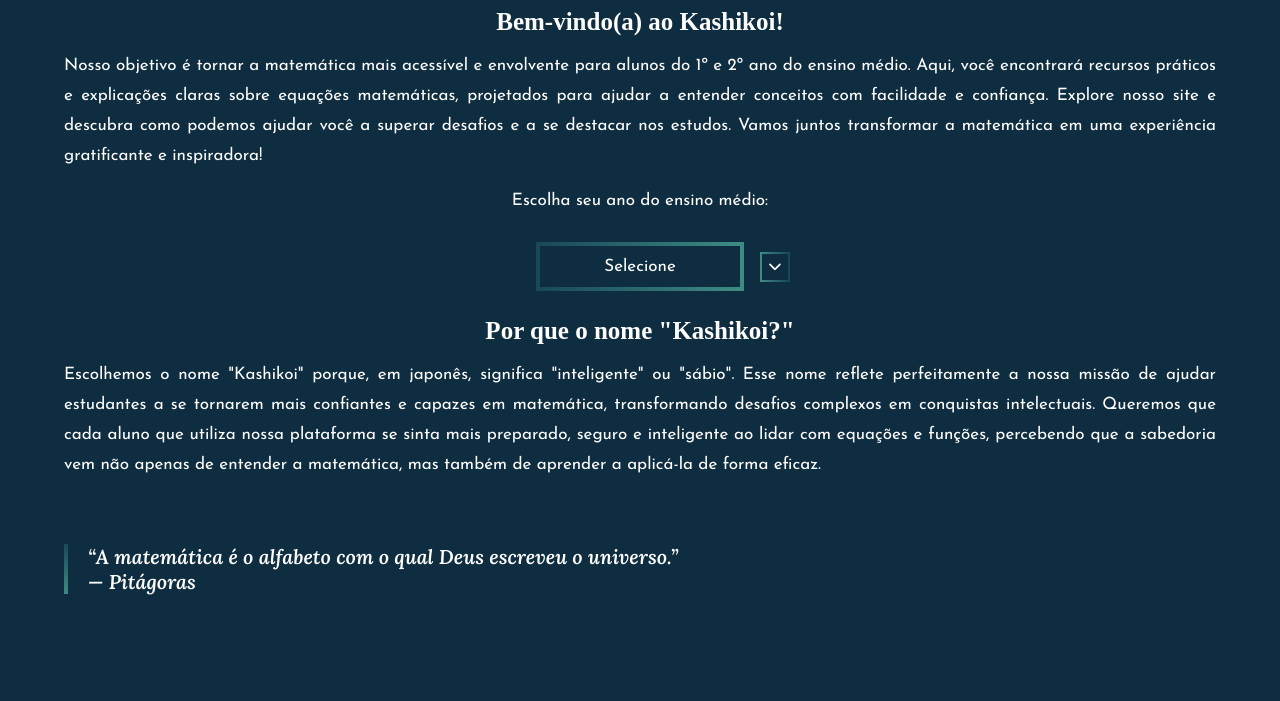
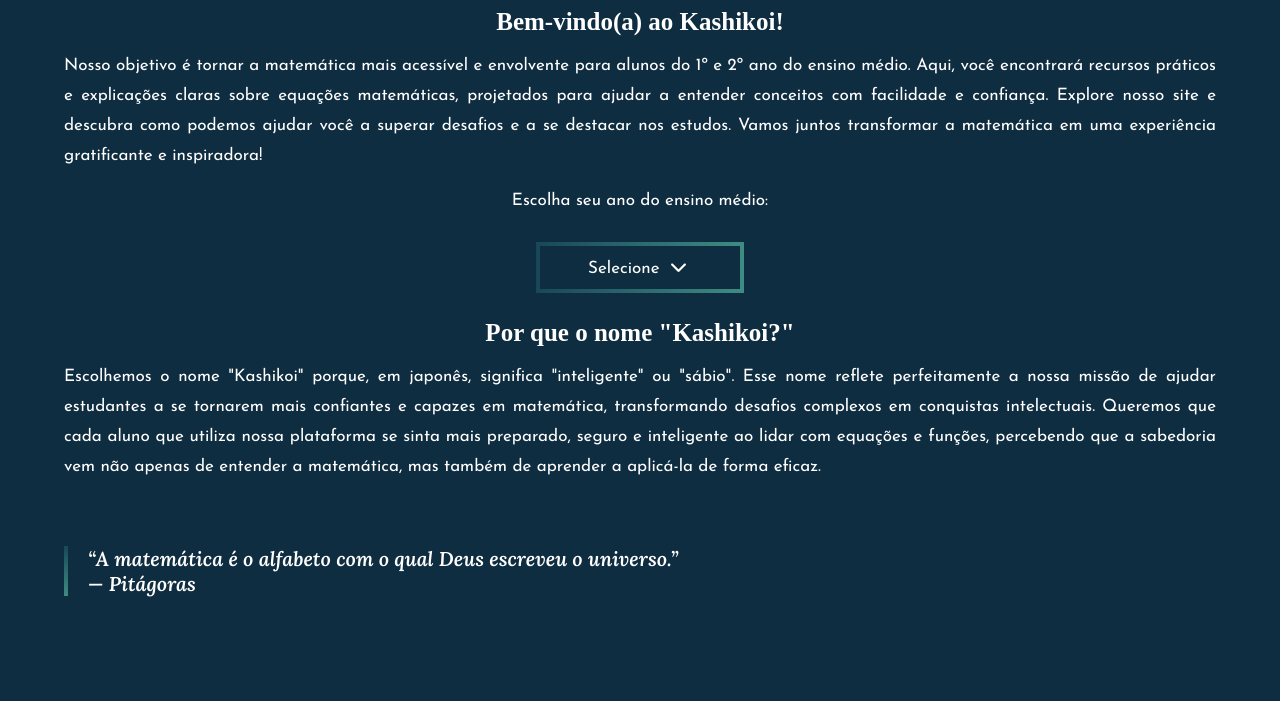
Before and after one commit to danideoliv/kashikoi, a website: page index.html in a window 1280 px wide. Shown: the part 99-800 px from the top of the page. Drawn offline with Linux system fonts and the light colour scheme; a web font is replaced by a local one.

Commit message:
Mudanças no botão e no gráfico / v1.5.5

```diff
--- a/index.html
+++ b/index.html
@@ -9,7 +9,7 @@
   <link href="https://fonts.googleapis.com/css2?family=Josefin+Sans:ital,wght@0,100..700;1,100..700&display=swap"
   rel="stylesheet">
   <link href="style.css" rel="stylesheet" type="text/css">
-  <link rel="icon" href="0">
+  <link rel="icon" href="https://i.postimg.cc/nLbFNj1S/kashikoi.png">
   <script src="https://kit.fontawesome.com/6450feb693.js" crossorigin="anonymous"></script>
 </head>
 
@@ -40,12 +40,13 @@
     </p>
 
     <div class="dropdown">
-      <div id="drop-slct">
-        <div class="drop-option">
+      <button class="dropbtn" onclick="dropdown()">
+        <div id="btn-con">
           Selecione
+          <i id="seta-baixo" class="fa-solid fa-chevron-down" style="color: white; padding: 0 5px;"></i>
         </div>
-        <button class="dropbtn" onclick="dropdown()"><i class="fa-solid fa-chevron-down" style="color: white;"></i></button>
-      </div>
+      </button>
+
       <div class="dropdown-content">
         <a id="middle-one" href="primeiro-ano/funcao-afim.html">1º Ano</a>
         <a href="#">2º Ano</a>
--- a/script.js
+++ b/script.js
@@ -8,20 +8,21 @@ function dropdown() {
   visibility: visible;
   `;
 
-  const selectGrade = document.querySelector(".drop-option");
-  const selectBtn = document.querySelector(".dropbtn");
+  const selectGrade = document.querySelector(".dropbtn");
   const dropContent = document.querySelector(".dropdown-content");
+  const arrow = document.querySelector("#seta-baixo");
+  const opacityBtn = document.querySelector("#btn-con");
 
   rotation = switchBtn ? 180 : 0;
 
-  selectBtn.style.transform = `rotate(${rotation}deg)`;
+  arrow.style.transform = `rotate(${rotation}deg)`;
 
   if (switchBtn) {
-    selectGrade.style.color = "rgba(255, 255, 255, 0.4)";
+    opacityBtn.style.cssText = "opacity: 50%";
     dropContent.style.cssText = dropConStyle;
-    document.styleSheets[5].insertRule(".drop-option::before { height: calc(100% - 4px); }", 0);
+    document.styleSheets[5].insertRule(".dropbtn::before { height: calc(100% - 4px); }", 0);
   } else {
-    selectGrade.style.color = "white";
+    opacityBtn.style.cssText = "opacity: 100%";
     dropContent.style.cssText = "visibility: hidden";
     document.styleSheets[5].removeRule(".drop-option::before { height: calc(100% - 4px); }", 0);
   };
--- a/style.css
+++ b/style.css
@@ -96,21 +96,6 @@ hr {
 }
 
 .dropbtn {
-  top: 50%;
-  margin-top: -15px;
-  margin-left: 20px;
-  border-image: linear-gradient(to left, #194759 0%, #3E8C84 100%) 1;
-  border-width: 2px;
-  border-style: solid;
-  background-color: #0F2D40;
-  width: 30px;
-  height: 30px;
-  cursor: pointer;
-  position: absolute;
-  transition: transform 0.5s ease;
-}
-
-.drop-option {
   font-family: "Josefin Sans", sans-serif;
   padding: 12px 0;
   margin: auto;
@@ -119,9 +104,11 @@ hr {
   font-size: 17px;
   background-color: #0F2D40;
   position: relative;
+  border: none;
+  cursor: pointer;
 }
 
-.drop-option::before {
+.dropbtn::before {
   background-image: linear-gradient(to right, #194759 0%, #3E8C84 100%);
   content: "";
   width: 100%;
@@ -131,6 +118,14 @@ hr {
   left: -4px;
   position: absolute;
   z-index: -1;
+}
+
+#seta-baixo {
+  transition: transform 0.5s ease;
+}
+
+#btn-con {
+  transition: opacity 0.3s ease;
 }
 
 .dropdown {
```
Also changed, not shown: primeiro-ano/funcao-afim.html (+2 -2 lines).
